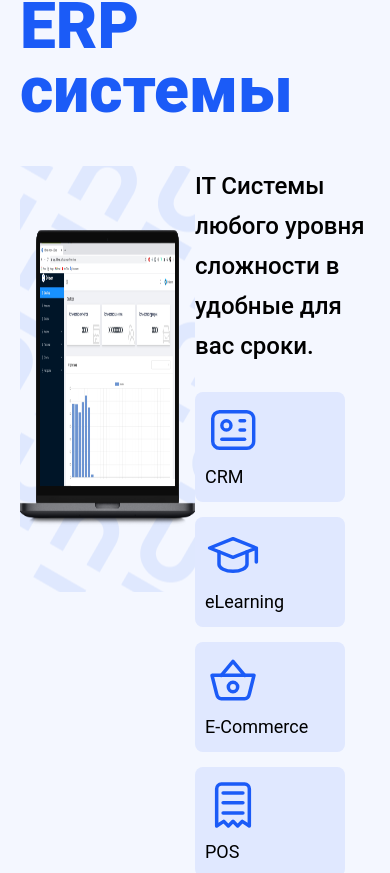
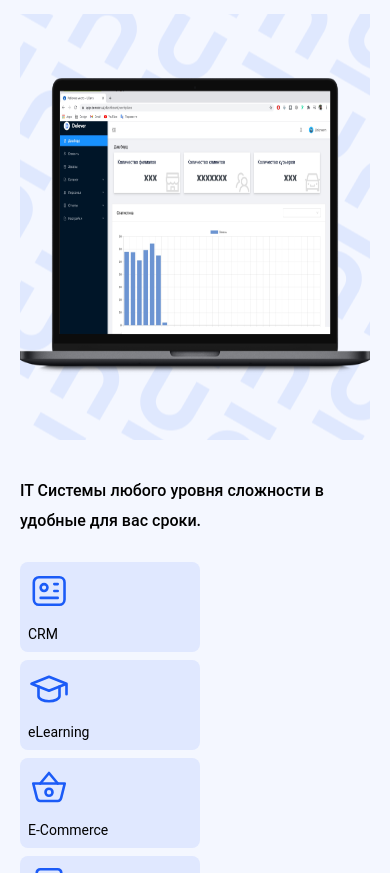
Before and after one commit to Islomjonsdev/udevs, a Next.js app: page / in a window 390 px wide. Shown: the part 3931-4804 px from the top of the page. Built offline with nearby package versions, Linux system fonts and the light colour scheme.

Commit message:
erp section done

```diff
--- a/src/app/page.jsx
+++ b/src/app/page.jsx
@@ -3,6 +3,7 @@ import Hero from "@/components/Hero/Hero";
 import Mobile from "@/components/Mobile/Mobile";
 import OurServices from "@/components/OurServices/OurServices";
 import Team from "@/components/Team/Team";
+import UiUx from "@/components/UiUx/UiUx";
 
 export default function Home() {
   return (
@@ -12,6 +13,7 @@ export default function Home() {
       <Team />
       <Mobile />
       <ErpSystem />
+      <UiUx />
     </>
   );
 }
--- a/src/components/ErpSystem/ErpCards/ErpCards.module.scss
+++ b/src/components/ErpSystem/ErpCards/ErpCards.module.scss
@@ -19,3 +19,96 @@
         color: #000;
     }
 }
+
+@media only screen and (max-width: 900px) {
+    .erp_system_item {
+        max-width: 190px;
+        width: 100%;
+        padding: 10px 20px 10px 10px;
+        background-color: #e0e8ff;
+        border-radius: 8px;
+        margin-bottom: 15px;
+
+        img {
+            max-width: 56px;
+            width: 100%;
+            height: 56px;
+        }
+
+        p {
+            font-size: 18px;
+            line-height: 30px;
+            font-weight: 400;
+            color: #000;
+        }
+    }
+}
+
+@media only screen and (max-width: 900px) {
+    .erp_system_item {
+        max-width: 160px;
+        width: 100%;
+        padding: 8px;
+        background-color: #e0e8ff;
+        border-radius: 8px;
+        margin-bottom: 8px;
+
+        img {
+            max-width: 42px;
+            width: 100%;
+            height: 42px;
+            margin-bottom: 8px;
+        }
+
+        p {
+            font-size: 14px;
+            line-height: 20px;
+        }
+    }
+}
+
+@media only screen and (max-width: 450px) {
+    .erp_system_item {
+        max-width: 180px;
+        width: 100%;
+        padding: 8px;
+        background-color: #e0e8ff;
+        border-radius: 8px;
+        margin-bottom: 8px;
+
+        img {
+            max-width: 42px;
+            width: 100%;
+            height: 42px;
+            margin-bottom: 8px;
+        }
+
+        p {
+            font-size: 14px;
+            line-height: 20px;
+        }
+    }
+}
+
+@media only screen and (max-width: 360px) {
+    .erp_system_item {
+        max-width: 320px;
+        width: 100%;
+        padding: 8px;
+        background-color: #e0e8ff;
+        border-radius: 8px;
+        margin-bottom: 8px;
+
+        img {
+            max-width: 42px;
+            width: 100%;
+            height: 42px;
+            margin-bottom: 8px;
+        }
+
+        p {
+            font-size: 14px;
+            line-height: 20px;
+        }
+    }
+}
--- a/src/components/ErpSystem/ErpSystem.module.scss
+++ b/src/components/ErpSystem/ErpSystem.module.scss
@@ -62,3 +62,96 @@
     }
   }
 }
+
+@media only screen and (max-width: 1000px) {
+  .erp_system {
+    background-color: #f4f7ff;
+    padding: 80px 0px;
+
+    .erp_system_blog {
+      .erp_system_wrapper {
+        display: flex;
+        gap: 20px;
+        .erp_system_left {
+          max-width: 500px;
+          width: 100%;
+          background-image: url("../../assets/images/erpbg.png");
+          background-repeat: no-repeat;
+          background-position: left;
+          height: 426px;
+          display: flex;
+          flex-direction: column;
+          justify-content: center;
+          img {
+            max-width: 500px;
+            width: 100%;
+            height: 297px;
+          }
+        }
+      }
+    }
+  }
+}
+
+@media only screen and (max-width: 900px) {
+  .erp_system {
+    background-color: #f4f7ff;
+    padding: 16px 0px;
+    .container {
+      max-width: 1180px;
+      width: 100%;
+      margin-right: auto;
+      margin-left: auto;
+      padding-left: 20px;
+      padding-right: 20px;
+    }
+
+    .erp_system_blog {
+      h1 {
+        max-width: 270px;
+        width: 100%;
+        font-size: 32px;
+        line-height: 40px;
+        font-weight: 800;
+      }
+
+      .erp_system_wrapper {
+        display: flex;
+        flex-direction: column;
+        .erp_system_left {
+          max-width: 500px;
+          width: 100%;
+          background-image: url("../../assets/images/erpbg.png");
+          background-repeat: no-repeat;
+          background-position: left;
+          height: 426px;
+          display: flex;
+          flex-direction: column;
+          justify-content: center;
+          img {
+            max-width: 500px;
+            width: 100%;
+            height: 297px;
+          }
+        }
+
+        .erp_system_right {
+          max-width: 500px;
+          width: 100%;
+          .erp_system_right_text {
+            font-size: 16px;
+            line-height: 30px;
+            margin-top: 16px;
+          }
+
+          .erp_system_list {
+            display: flex;
+            flex-wrap: wrap;
+            justify-content: space-between;
+            margin-bottom: 40px;
+          }
+        }
+      }
+    }
+  }
+}
--- a/src/components/Header/Header.jsx
+++ b/src/components/Header/Header.jsx
@@ -1,6 +1,7 @@
+"use client";
+
 import Image from "next/image";
 import Link from "next/link";
-import React from "react";
 import logo from "../../assets/svg/logo.svg";
 import downIcon from "../../assets/svg/down.svg";
 import { RxHamburgerMenu } from "react-icons/rx";
@@ -8,11 +9,12 @@ import style from "./Header.module.scss";
 
 function Header() {
   return (
+    <>
       <header className={style.header}>
         <div className={style.container}>
           <div className={style.header_container}>
             <Link className={style.header_link} href={"/"}>
-            <Image src={logo} alt="logo"/>
+              <Image src={logo} alt="logo" />
             </Link>
             <div className={style.header_list_wrapper}>
               <nav>
@@ -24,9 +26,9 @@ function Header() {
                     <Link href={"/#team"}>Команда</Link>
                   </li>
                   <li>
-                  <Link href={"/"}>
+                    <Link href={"/#mobile"}>
                       Напрaвление
-                    <Image src={downIcon} alt="downIcon"/>
+                      <Image src={downIcon} alt="downIcon" />
                     </Link>
                   </li>
                   <li>
@@ -36,19 +38,22 @@ function Header() {
                     <Link href={"/"}>Клиенты</Link>
                   </li>
                   <li>
-                  <div style={{display: "flex", alignItems: "center"}}>
+                    <div style={{ display: "flex", alignItems: "center" }}>
                       <p>Язык</p>
-                    <Image src={downIcon} alt="downIcon"/>
+                      <Image src={downIcon} alt="downIcon" />
                     </div>
                   </li>
                 </ul>
               </nav>
-            <Link className={style.contact_us_link} href={"/"}>Связаться</Link>
+              <Link className={style.contact_us_link} href={"/"}>
+                Связаться
+              </Link>
             </div>
-            <RxHamburgerMenu className={style.header_hamburger}/>
+            <RxHamburgerMenu className={style.header_hamburger} />
           </div>
         </div>
       </header>
+    </>
   );
 }
 
--- a/src/components/Mobile/Mobile.jsx
+++ b/src/components/Mobile/Mobile.jsx
@@ -24,7 +24,7 @@ const Mobile = () => {
     },
   ];
   return (
-    <section className={style.mobile}>
+    <section className={style.mobile} id={"mobile"}>
       <div className={style.container}>
         <div className={style.mobile_blog}>
           <h1>Мобильная разработка</h1>
--- /dev/null
+++ b/src/components/UiUx/UiUx.jsx
@@ -0,0 +1,10 @@
+import React from 'react';
+import style from "./UiUx.module.scss"
+
+const UiUx = () => {
+  return (
+    <section className={style.ui_ux}>UiUx</section>
+  )
+}
+
+export default UiUx
--- /dev/null
+++ b/src/components/UiUx/UiUx.module.scss
@@ -0,0 +1,3 @@
+.ui_ux {
+    padding: 80px 0px;
+}
```
Also changed, not shown: src/components/Modal/Modal.jsx (added, +18 -0 lines), src/components/Modal/Modal.module.scss (added, +26 -0 lines). Lines whose indentation alone changed are shown as unchanged.
